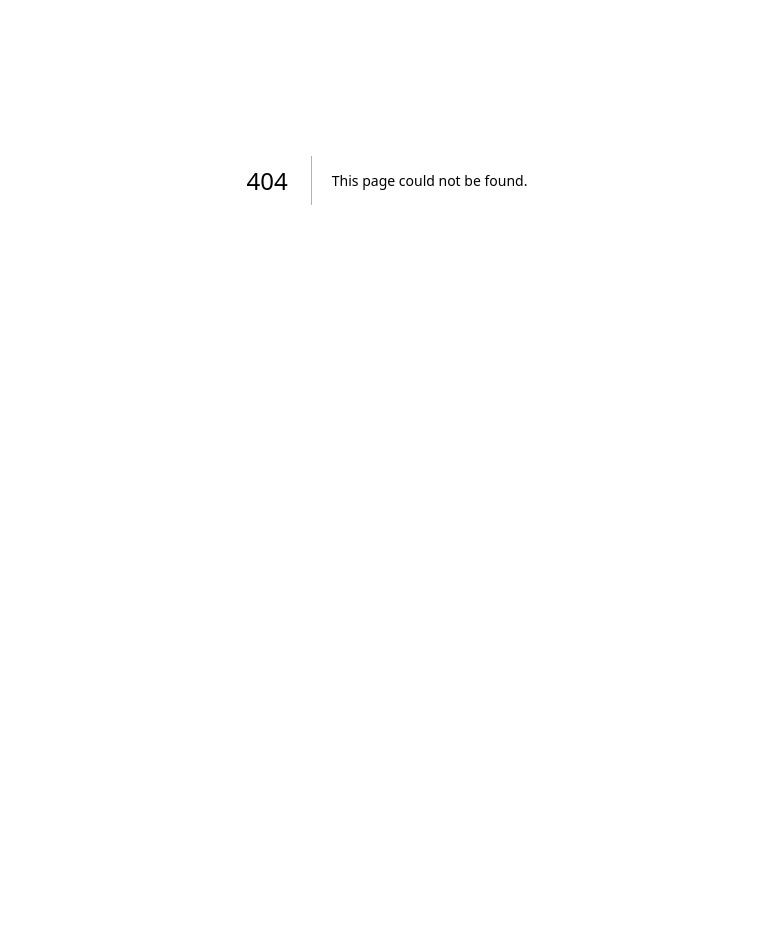
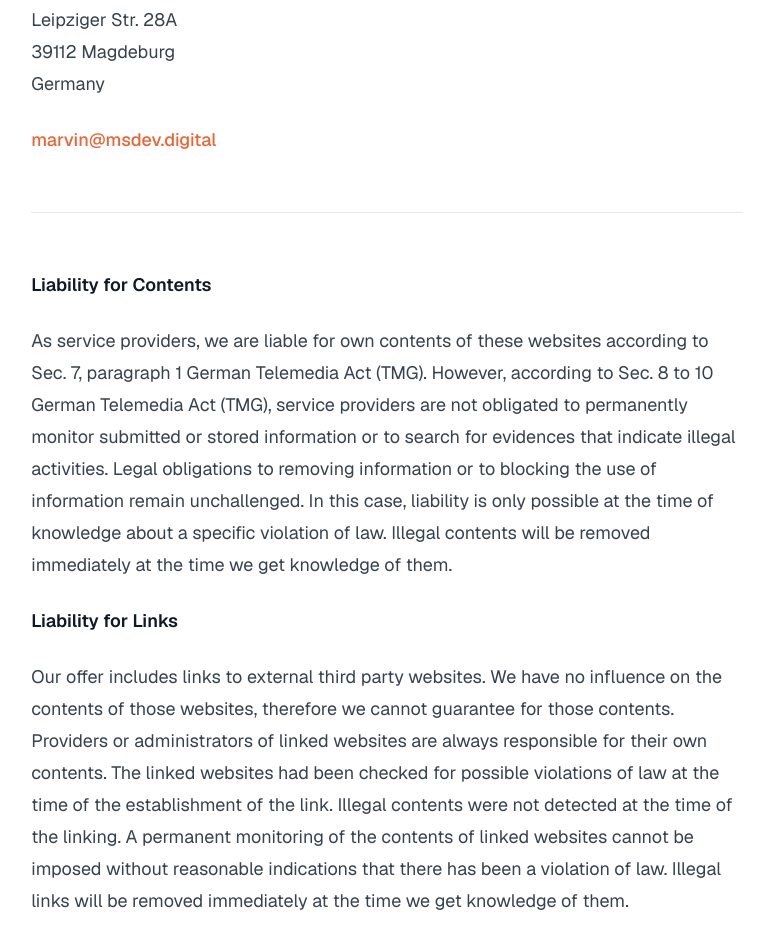
Before and after one commit to marvin-splitt/msdev.digital, a Next.js app: page /imprint in a window 1280 px wide. Before the commit this address had no page. Shown: the part 220-1168 px from the top of the page, without its empty margins (253-1019 px from the left). Before the commit the page ends 800 px from the top, so only its background shows below. Built offline with nearby package versions, Linux system fonts and the light colour scheme.

Commit message:
feat(construction): add imprint page

```diff
--- /dev/null
+++ b/app/imprint/page.tsx
@@ -0,0 +1,67 @@
+import type { Metadata } from "next";
+import Link from "next/link";
+
+const Imprint = () => {
+  return (
+    <main className="container prose-custom mx-auto pb-24 pt-12">
+      <h1>Imprint</h1>
+      <p>Information pursuant to § 5 TMG:</p>
+      <p>
+        Marvin Splitt
+        <br />
+        Leipziger Str. 28A
+        <br />
+        39112 Magdeburg
+        <br />
+        Germany
+      </p>
+      <p>
+        <Link href="mailto:marvin@msdev.digital">marvin@msdev.digital</Link>
+      </p>
+      <hr />
+      <p>
+        <strong>Liability for Contents</strong>
+      </p>
+      <p>
+        As service providers, we are liable for own contents of these websites
+        according to Sec. 7, paragraph 1 German Telemedia Act (TMG). However,
+        according to Sec. 8 to 10 German Telemedia Act (TMG), service providers
+        are not obligated to permanently monitor submitted or stored information
+        or to search for evidences that indicate illegal activities. Legal
+        obligations to removing information or to blocking the use of
+        information remain unchallenged. In this case, liability is only
+        possible at the time of knowledge about a specific violation of law.
+        Illegal contents will be removed immediately at the time we get
+        knowledge of them.
+      </p>
+      <p>
+        <strong>Liability for Links</strong>
+      </p>
+      <p>
+        Our offer includes links to external third party websites. We have no
+        influence on the contents of those websites, therefore we cannot
+        guarantee for those contents. Providers or administrators of linked
+        websites are always responsible for their own contents. The linked
+        websites had been checked for possible violations of law at the time of
+        the establishment of the link. Illegal contents were not detected at the
+        time of the linking. A permanent monitoring of the contents of linked
+        websites cannot be imposed without reasonable indications that there has
+        been a violation of law. Illegal links will be removed immediately at
+        the time we get knowledge of them.
+      </p>
+    </main>
+  );
+};
+
+/** EXPORTS */
+
+export const metadata: Metadata = {
+  title: "Imprint",
+  description: undefined,
+  robots: {
+    follow: false,
+    index: false,
+  },
+};
+
+export default Imprint;
```
